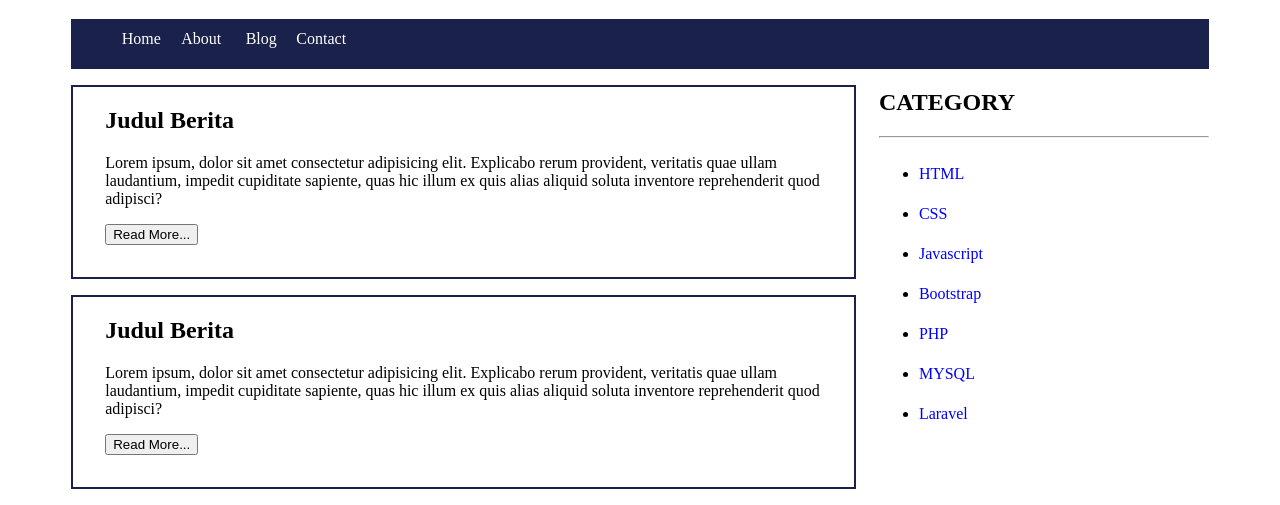
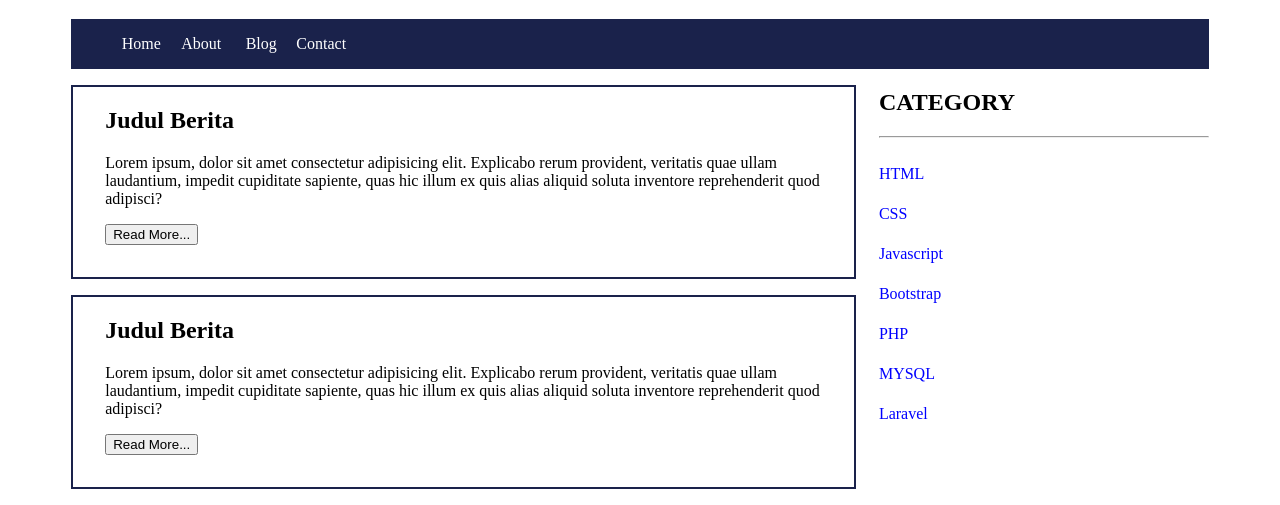
Before and after one commit to reisaaulia/promnet, a plain HTML site: page index.html in a window 1280 px wide. Shown: the part 144-649 px from the top of the page. Drawn offline with Linux system fonts and the light colour scheme.

Commit message:
Update style.css

```diff
--- a/css/style.css
+++ b/css/style.css
@@ -47,11 +47,11 @@ nav ul li a{
     width: 29%;
     margin: auto;
 }
-div{
+div ul{
     list-style: none;
     padding: 0px;
 }
-ul li a{
+div ul li a{
     width: 60px;
     line-height: 40px;
     text-decoration: none;
```
